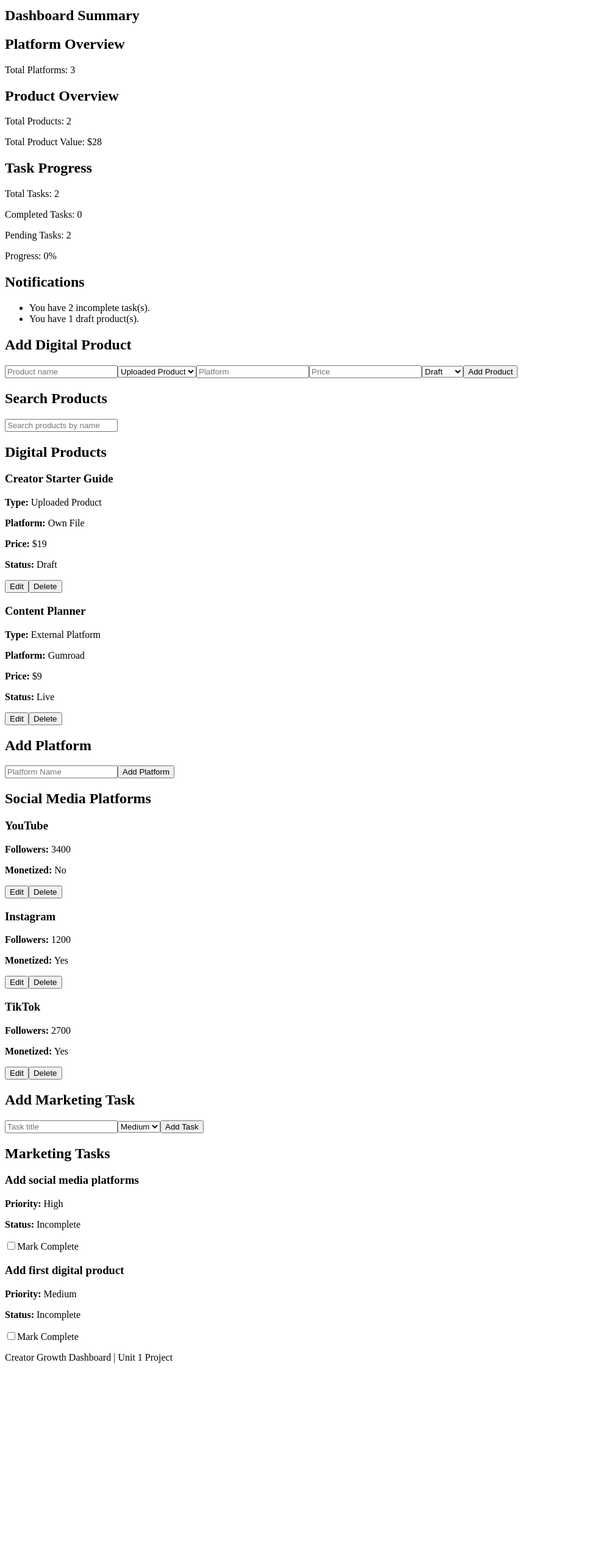
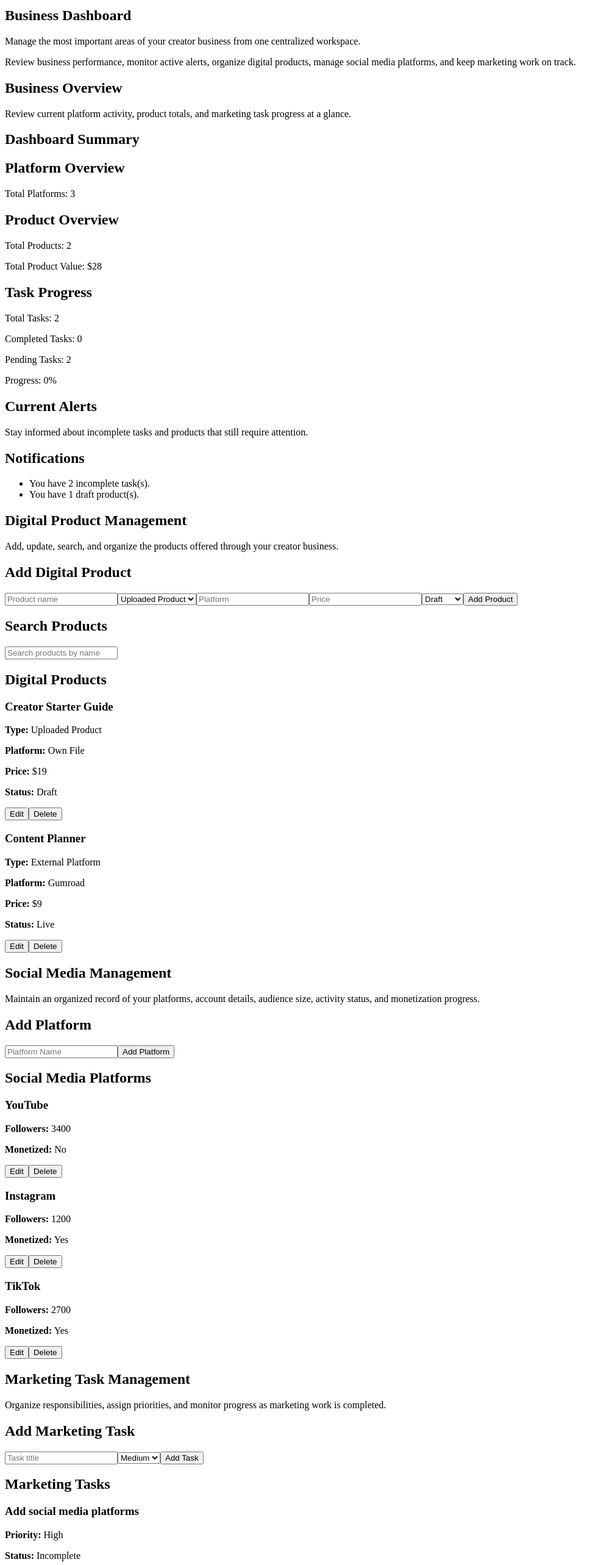
Before and after one commit to chrismusic1325/creator-growth-dashboard, a React (Vite) app in the folder creator-growth-dashboard/: page /dashboard in a window 1280 px wide. Shown: the part 140-2706 px from the top of the page at 61% size, without its empty margins (0-999 px from the left). Before the commit the page ends 2391 px from the top, so only its background shows below. Built offline with nearby package versions, Linux system fonts and the light colour scheme.

Commit message:
Improve dashboard page content

```diff
--- a/creator-growth-dashboard/src/pages/Dashboard.jsx
+++ b/creator-growth-dashboard/src/pages/Dashboard.jsx
@@ -31,10 +31,55 @@ function Dashboard({
   onCancelEdit,
 }) {
   return (
-    <>
-      <DashboardSummary platforms={platforms} products={products} tasks={tasks} />
+    <section>
+      <header>
+        <h1>Business Dashboard</h1>
+
+        <p>
+          Manage the most important areas of your creator business from one
+          centralized workspace.
+        </p>
+
+        <p>
+          Review business performance, monitor active alerts, organize digital
+          products, manage social media platforms, and keep marketing work on
+          track.
+        </p>
+      </header>
+
+      <section>
+        <h2>Business Overview</h2>
+
+        <p>
+          Review current platform activity, product totals, and marketing task
+          progress at a glance.
+        </p>
+
+        <DashboardSummary
+          platforms={platforms}
+          products={products}
+          tasks={tasks}
+        />
+      </section>
+
+      <section>
+        <h2>Current Alerts</h2>
+
+        <p>
+          Stay informed about incomplete tasks and products that still require
+          attention.
+        </p>
 
         <NotificationList tasks={tasks} products={products} />
+      </section>
+
+      <section>
+        <h2>Digital Product Management</h2>
+
+        <p>
+          Add, update, search, and organize the products offered through your
+          creator business.
+        </p>
 
         {productBeingEdited ? (
           <EditProductForm
@@ -46,13 +91,25 @@ function Dashboard({
           <ProductForm onAddProduct={onAddProduct} />
         )}
 
-      <ProductSearch searchTerm={searchTerm} onSearchChange={onSearchChange} />
+        <ProductSearch
+          searchTerm={searchTerm}
+          onSearchChange={onSearchChange}
+        />
 
         <ProductList
           products={products}
           onEditProduct={onEditProduct}
           onDeleteProduct={onDeleteProduct}
         />
+      </section>
+
+      <section>
+        <h2>Social Media Management</h2>
+
+        <p>
+          Maintain an organized record of your platforms, account details,
+          audience size, activity status, and monetization progress.
+        </p>
 
         {platformBeingEdited ? (
           <EditPlatformForm
@@ -69,10 +126,24 @@ function Dashboard({
           onDeletePlatform={onDeletePlatform}
           onEditPlatform={onEditPlatform}
         />
+      </section>
+
+      <section>
+        <h2>Marketing Task Management</h2>
+
+        <p>
+          Organize responsibilities, assign priorities, and monitor progress as
+          marketing work is completed.
+        </p>
 
         <TaskForm onAddTask={onAddTask} />
-      <TaskList tasks={tasks} onToggleTaskComplete={onToggleTaskComplete} />
-    </>
+
+        <TaskList
+          tasks={tasks}
+          onToggleTaskComplete={onToggleTaskComplete}
+        />
+      </section>
+    </section>
   );
 }
 
```
Lines whose indentation alone changed are shown as unchanged.
